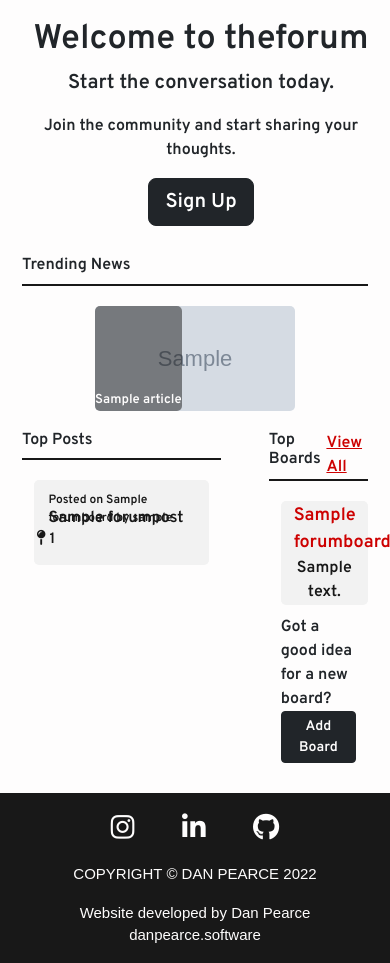
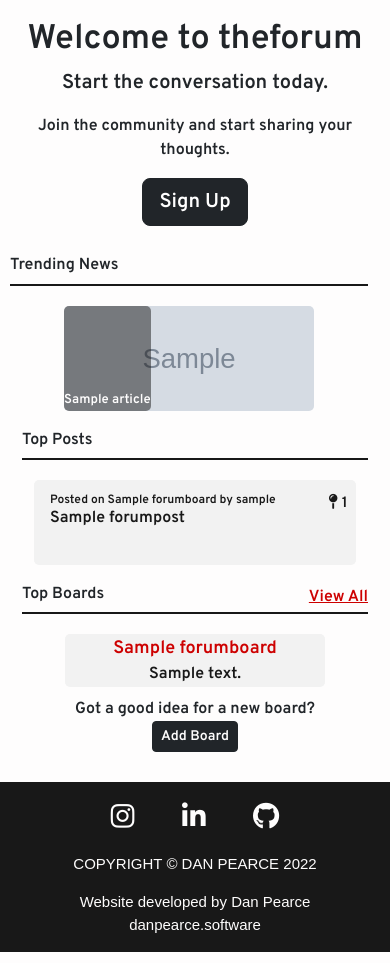
Before and after one commit to DanPearce/CI_PP4_TheForum, a Django app: page / in a window 390 px wide. Shown: the part 64-1027 px from the top of the page. Run offline with Django 3.2, Linux system fonts and the light colour scheme; tables that the repository leaves empty hold one stand-in row (values such as "Sample post"); grey boxes marked "Sample" are stand-in pictures; a database or web service that is not in the repository returns one stand-in record (values such as "Sample title"); data that the repository does not hold is empty; some libraries are stand-ins or nearby versions.

Commit message:
Add styling for all sized screens

```diff
--- a/static/css/style.css
+++ b/static/css/style.css
@@ -831,3 +831,123 @@ h6 {
     width: auto;
     border: none;
 }
+
+/*---------------
+All Media Queries
+---------------*/
+
+@media only screen and (max-width: 900px) {
+    .news-4 {
+        display: none;
+    }
+}
+
+@media only screen and (max-width: 700px) {
+    .news-3 {
+        display: none;
+    }
+}
+
+@media only screen and (max-width: 767px) {
+    .all-top-boards {
+        padding: 0;
+        margin: 0 auto;
+        width: 50%;
+        height: auto;
+        align-items: center;
+        justify-content: center;
+    }
+
+    .index-forum-board {
+        width: 100%;
+    }
+
+    .index-add-board {
+        padding: 0;
+        margin: 0 auto;
+        text-align: center;
+    }
+
+    .board-detail-latest-posts {
+        padding-right: 12px;
+        margin-right: 20px;
+    }
+
+    .latest-posts {
+        width: 100%;
+        padding-right: 0;
+        margin-right: 0;
+    }
+
+    #post-form {
+        width: 75%;
+    }
+
+    #board-form {
+        width: 75%;
+    }
+
+    .board-box {
+        grid-template-columns: auto auto;
+
+    }
+}
+
+@media only screen and (max-width: 480px) {
+    .news-2 {
+        display: none;
+    }
+
+    .top-stories {
+        width: 250px;
+        height: auto;
+    }
+
+    .all-top-boards {
+        width: 75%;
+    }
+
+    #contact {
+        width: 100%;
+    }
+
+    #all-boards {
+        width: 100%;
+    }
+
+    .board-box {
+        grid-template-columns: auto;
+        align-items: center;
+        padding-right: 20px
+    }
+
+    .all-boards {
+        width: 100%;
+    }
+
+    #comment-form {
+        margin: 0 auto;
+        text-align: center;
+    }
+
+    #comment-form #div_id_body {
+        margin: 0 auto;
+        max-width: 75%;
+    }
+
+    .auth {
+        width: 90%;
+    }
+
+    .zero-left-padding {
+        padding-left: 0;
+    }
+
+    .news {
+        padding-right: 0;
+    }
+
+    .comment-btn {
+        float: none;
+    }
+}
--- a/templates/index.html
+++ b/templates/index.html
@@ -1,7 +1,7 @@
 {% extends 'base.html' %}
 {% block content %}
 <div id="home" class="row">
-    <div class="col-12 zero-right-padding">
+    <div class="col-12 zero-right-padding zero-left-padding">
         {% for message in messages %}
             <div class="alert {{ message.tags }} alert-dismissible">
                 {{ message }}
@@ -9,7 +9,7 @@
             </div>
         {% endfor %}
         {% if not user.is_authenticated %}
-        <div class="jumbotron text-center">
+        <div class="jumbotron text-center zero-left-padding">
             <h1 class="display-4">Welcome to theforum</h1>
             <p class="lead">Start the conversation today.</p>
             <p>Join the community and start sharing your thoughts.</p>
@@ -21,7 +21,7 @@
             <hr class="my-4">
             {% for article in articles %}
                 {% if forloop.counter < 5 %}
-                    <div class="col-sm-3 top-stories text-wrap">
+                    <div class="col-sm-3 top-stories text-wrap {% cycle 'news-1' 'news-2' 'news-3' 'news-4'%}">
                         <img src="{{ article.urlToImage }}" alt="This image relates to {{ article.title }}">
                         <a href="{{ article.url }}" target="_blank" class="text-wrap" aria-label="Visit the news article site, releated to latest headline {{ article.title }}"><span class="article-title">{{ article.title }}</span></a>
                         </a>
@@ -30,10 +30,10 @@
             {% endfor %}
         </div>
     </div>
-    <div class="col-8">
+    <div class="col-md-8 col-sm- zero-right-padding">
         {% include 'latest_posts.html' %}
     </div>
-    <div class="col-4">
+    <div class="col-md-4 col-sm-12">
         {% include 'top_boards.html' %}
     </div>
 </div>
--- a/templates/top_boards.html
+++ b/templates/top_boards.html
@@ -4,6 +4,7 @@
         <a class="view_all_boards" href="{% url 'all_boards' %}">View All</a>
     </div>
     <hr class="my-4">
+    <div class="all-top-boards">
         {% for board in top_boards %}
             {% if board.approved_board %}
                 {% if forloop.counter < 11 %}
@@ -22,6 +23,7 @@
                 {% endif %}
             {% endif %}
         {% endfor %}
+    </div>
     <div class="index-add-board">
         <p class="board-description-title">Got a good idea for a new board?</p>
         <a href="{% url 'add_board' %}" class="btn btn-dark btn-sm sign-up-btn add-post-btn">Add Board</a>
```
Also changed, not shown: templates/board_detail.html (+5 -3 lines). Lines whose indentation alone changed are shown as unchanged.
